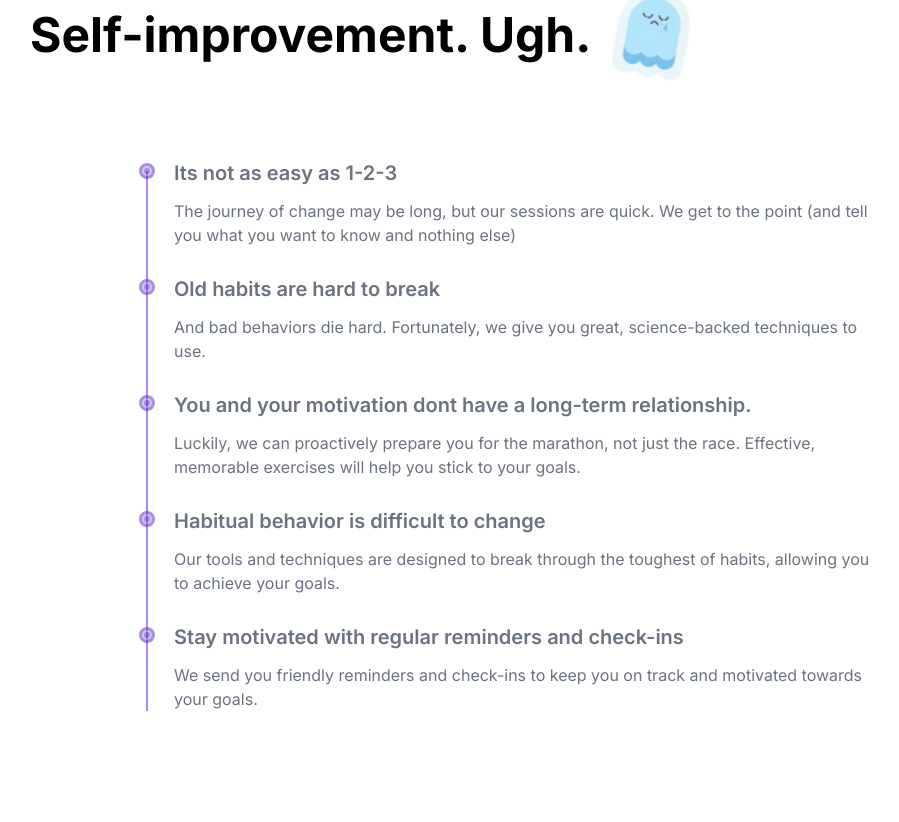
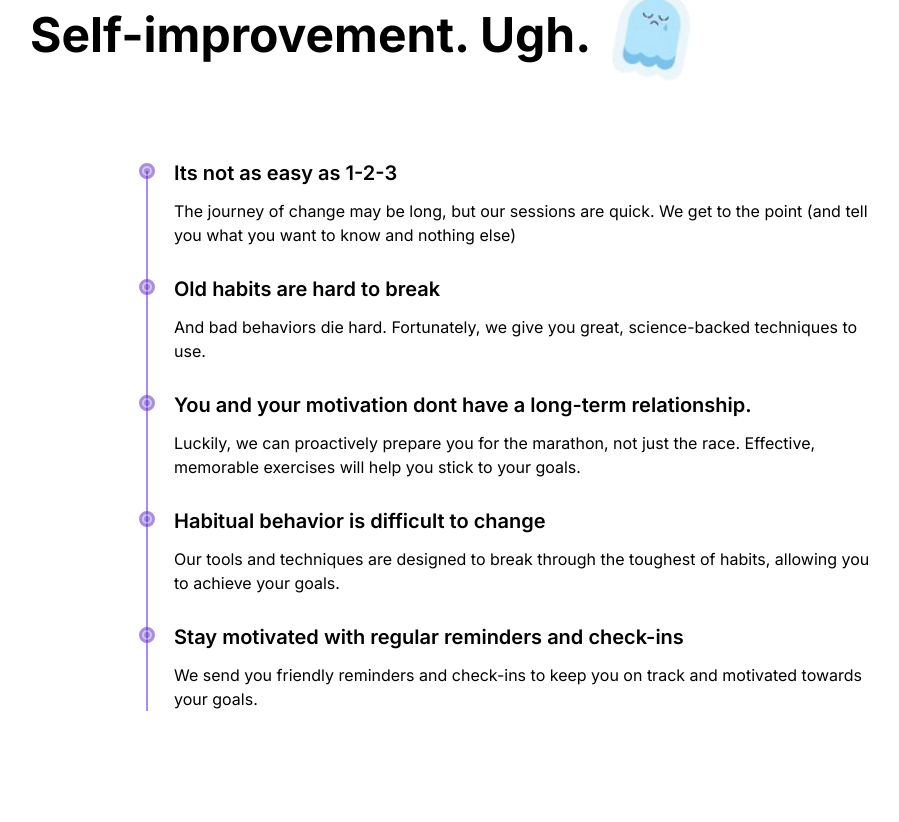
Before and after one commit to bhupeshpr25/ahead, a Next.js app: page / in a window 1280 px wide. Shown: the part 2998-3820 px from the top of the page, without its empty margins (114-1013 px from the left). Built offline with nearby package versions, Linux system fonts and the light colour scheme.

Commit message:
feat: add scroll transition to timeline

```diff
--- a/src/components/Features.tsx
+++ b/src/components/Features.tsx
@@ -1,6 +1,6 @@
 "use client";
 
-import { useInView, motion } from "framer-motion";
+import { useInView, motion, useScroll } from "framer-motion";
 import Image from "next/image";
 import { useRef } from "react";
 
@@ -12,8 +12,17 @@ interface TimelineItem {
 export default function Features() {
   const divRef = useRef(null);
   const imgRef = useRef(null);
+  const isImgInView = useInView(imgRef, { once: true });
   const isDivInView = useInView(divRef, { once: true });
-  const isImgInView = useInView(imgRef, { once: true });
+
+  const timelineVariants = {
+    initial: { opacity: 0, y: 100 },
+    animate: (index: number) => ({
+      opacity: 1,
+      y: 0,
+      transition: { delay: 0.5 * index },
+    }),
+  };
 
   const timelineItems: TimelineItem[] = [
     {
@@ -170,15 +179,23 @@ export default function Features() {
           <div className="relative col-span-12 px-4 space-y-6 sm:col-span-8 sm:space-y-8">
             <div className="col-span-12 space-y-12 relative px-4 sm:space-y-8 before:block before:absolute before:top-2 before:bottom-0 before:w-0.5 before:-left-3 before:bg-violet-400">
               {timelineItems.map((item, index) => (
-                <div key={index} className="flex flex-col">
+                <motion.div
+                  key={index}
+                  className="flex flex-col"
+                  variants={timelineVariants}
+                  initial="initial"
+                  whileInView="animate"
+                  viewport={{ once: true }}
+                  custom={index}
+                >
                   <div className="h-4 w-4 rounded-full bg-violet-400 relative left-[-35px] z-[1] border-8 border-double border-violet-800 animate-pulse"></div>
-                  <div className=" lg:text-gray-500 lg:hover:text-gray-900">
+                  <div>
                     <h3 className="-mt-5 text-xl font-semibold">
                       {item.title}
                     </h3>
                     <p className="mt-3">{item.description}</p>
                   </div>
-                </div>
+                </motion.div>
               ))}
             </div>
           </div>
```
